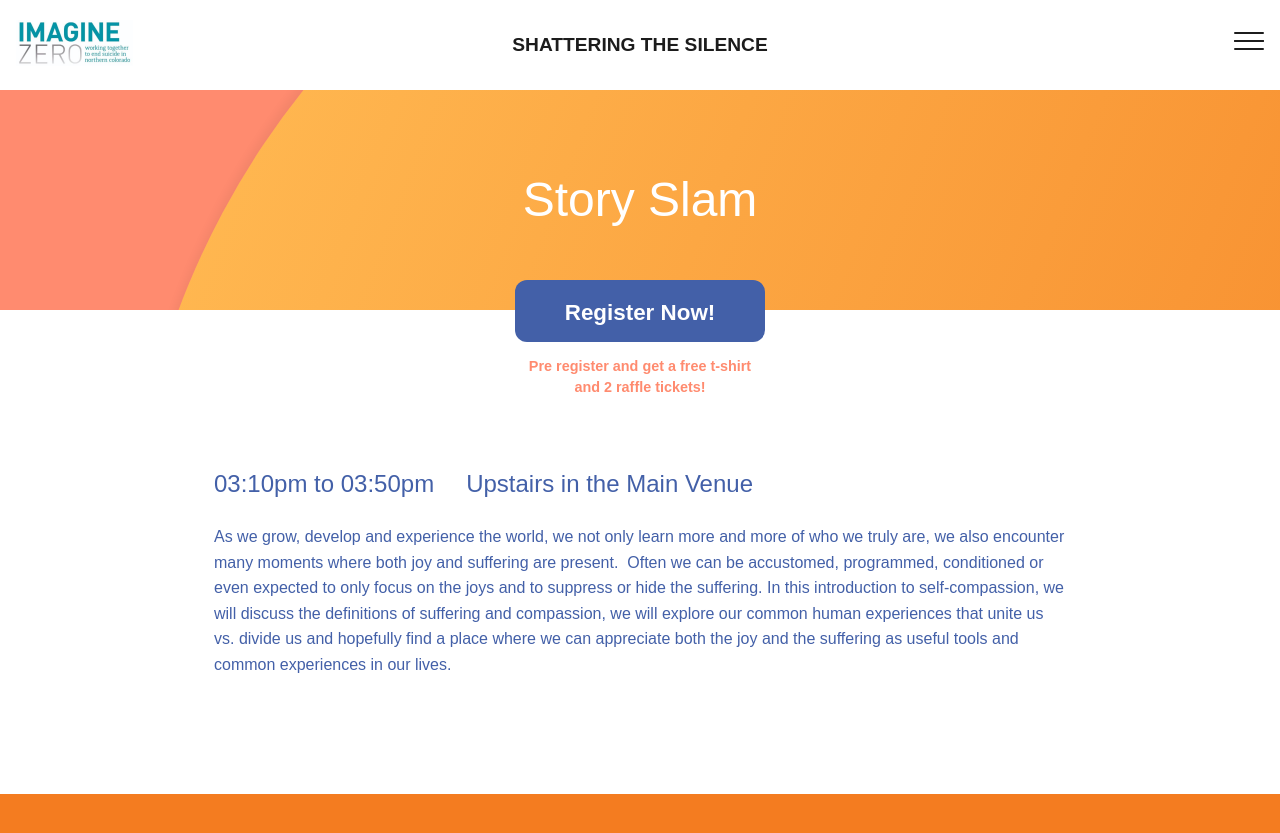
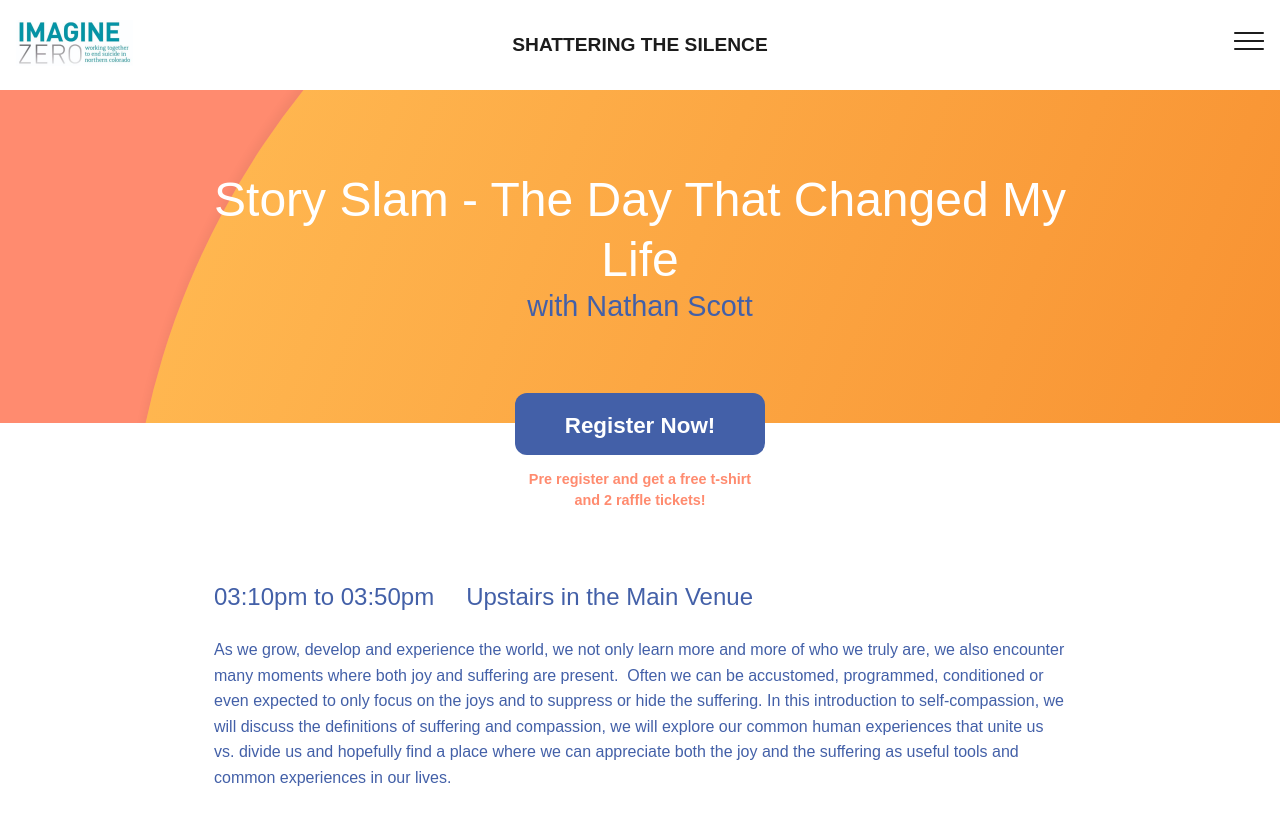
Before and after one commit to michaeldmcqueen/shatteringthesilence, a Jekyll site: the page built from _programs/tapping-copy.md, in a window 1280 px wide and 900 px high, cut to the strip 0-854 px from the top of the window. Shown: the top 833 px of the strip. Built offline with Jekyll 4.4.1, drawn with Linux system fonts in a browser that asks for light colours; some web fonts are replaced.

Commit message:
Updated '_programs/tapping-copy.md' via CloudCannon

```diff
--- a/_programs/tapping-copy.md
+++ b/_programs/tapping-copy.md
@@ -1,6 +1,6 @@
 ---
-title: Story Slam
-presenter:
+title: Story Slam - The Day That Changed My Life
+presenter: Nathan Scott
 image_path:
 start_time: '3:10 PM'
 end_time: '3:50 PM'
@@ -10,4 +10,4 @@
   - Main Venue
 ---
 
-As we grow, develop and experience the world, we not only learn more and more of who we truly are, we also encounter many moments where both joy and suffering are present. &nbsp;Often we can be accustomed, programmed, conditioned or even expected to only focus on the joys and to suppress or hide the suffering. In this introduction to self-compassion, we will discuss the definitions of suffering and compassion, we will explore our common human experiences that unite us vs. divide us and hopefully find a place where we can appreciate both the joy and the suffering as useful tools and common experiences in our lives.
+As we grow, develop and experience the world, we not only learn more and more of who we truly are, we also encounter many moments where both joy and suffering are present.  Often we can be accustomed, programmed, conditioned or even expected to only focus on the joys and to suppress or hide the suffering. In this introduction to self-compassion, we will discuss the definitions of suffering and compassion, we will explore our common human experiences that unite us vs. divide us and hopefully find a place where we can appreciate both the joy and the suffering as useful tools and common experiences in our lives.
```
